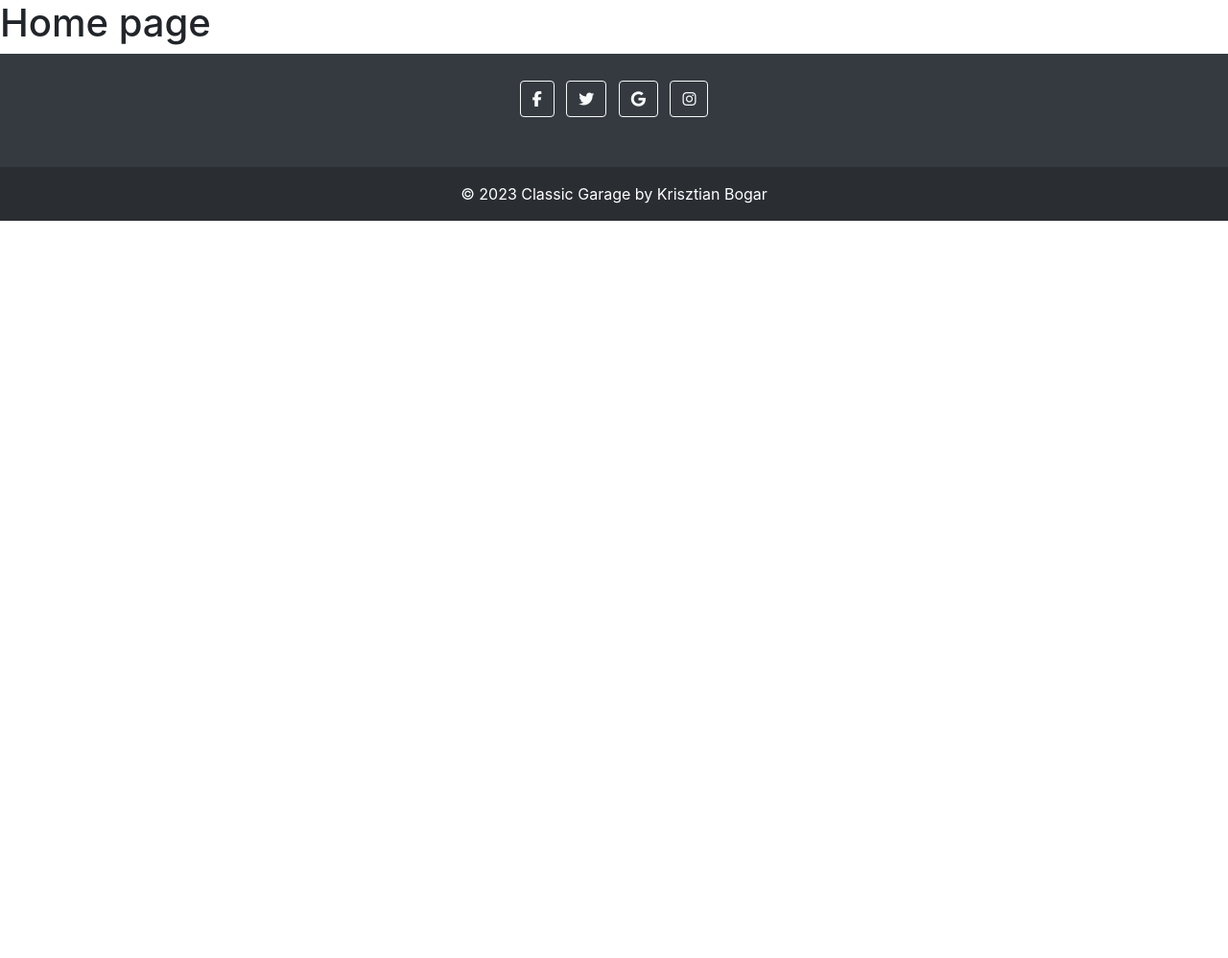
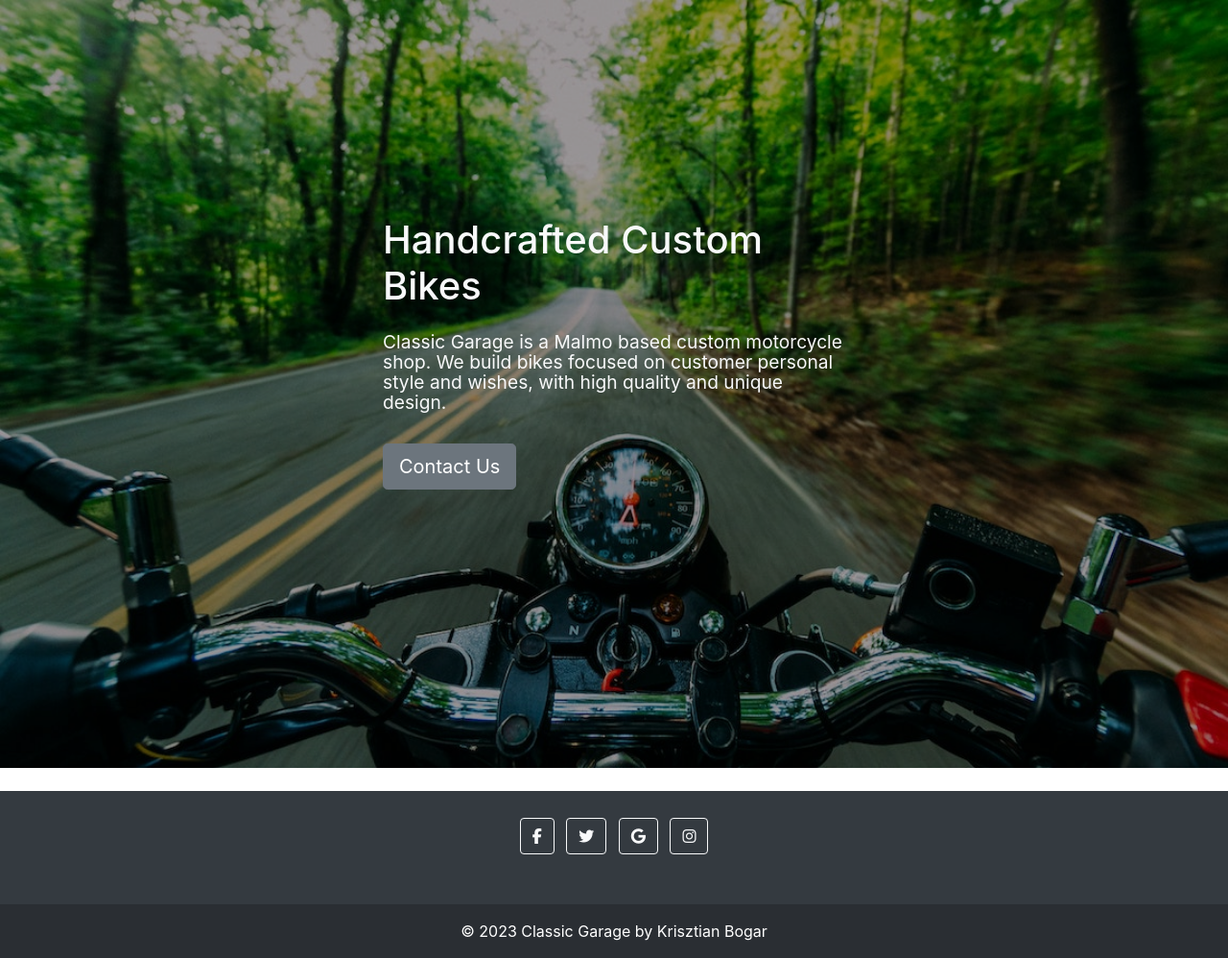
Before and after one commit to kbogar/classic-garage, a Django app: page / in a window 1280 px wide. Shown: the part 106-1104 px from the top of the page at 96% size. Before the commit the page ends 336 px from the top, so only its background shows below. Run offline with Django 3.2, Linux system fonts and the light colour scheme; some libraries are stand-ins or nearby versions.

Commit message:
add hero img and text to home page and style

```diff
--- a/static/css/style.css
+++ b/static/css/style.css
@@ -1,3 +1,51 @@
+
+/* navbar */
 .navbar-collapse {
     text-align: center;
 }
+
+/* hero img */
+.all-container {
+    background-size: cover;
+
+    display: -webkit-box;
+
+    display: -ms-flexbox;
+
+    display: flex;
+    -webkit-box-align: center;
+        -ms-flex-align: center;
+            align-items: center;
+    -webkit-box-pack: center;
+        -ms-flex-pack: center;
+            justify-content: center;
+
+    position: relative;
+}
+
+.hero {
+    background: url(../images/pexels-kelly-2519372.jpg) no-repeat;
+    background-size: cover;
+    height: 800px;
+    width: 100%;
+}
+
+.overlay {
+    position: absolute;
+    top: 0;
+    left: 0;
+    height: 100%;
+    width: 100%;
+    background-color: rgba(0,0,0,0.4);
+}
+
+.jumbotron {
+    max-width: 36rem;
+    background-color: transparent;
+    margin-bottom: 4rem;
+}
+
+.hero-p {
+    font-size: 1.2em;
+    line-height: 1.1;
+}
--- a/templates/base.html
+++ b/templates/base.html
@@ -32,10 +32,10 @@
                         <a class="nav-link" href="{% url 'home' %}">Home</a>
                     </li>
                     <li class="nav-item">
-                        <a class="nav-link" href="about">About</a>
+                        <a class="nav-link" href="{% url 'about' %}">About</a>
                     </li>
                     <li class="nav-item">
-                        <a class="nav-link" href="our_services">Our Services</a>
+                        <a class="nav-link" href="{% url 'our_services' %}">Our Services</a>
                     </li>
                     <li class="nav-item">
                         <a class="nav-link" href="#">Register</a>
--- a/templates/home.html
+++ b/templates/home.html
@@ -1,7 +1,22 @@
 {% extends 'base.html' %}
 
 {% block content %}
+<div class="container-fluid all-container hero mb-4">
+    <div class="overlay">&nbsp;</div>
+    <div class="row">
+        <div class="col-12">
+            <div class="jumbotron">
+                <div class="container text-light">
+                    <h1 class="mb-4">Handcrafted Custom Bikes</h1>
+                    <p class="hero-p mb-3">Classic Garage is a Malmo based custom motorcycle shop.
+                        We build bikes focused on customer personal style and wishes, with high quality and unique design.
+                    </p>
+                        <a class="btn btn-lg btn-secondary mt-3" role="button" href="{% url 'contact' %}">Contact Us</a>
+                </div>
+            </div>
+        </div>
+    </div>
+</div>
 
-<h1>Home page</h1>
 
 {% endblock %}
```
Also changed, not shown: static/images/pexels-kelly-2519372.jpg (added).
